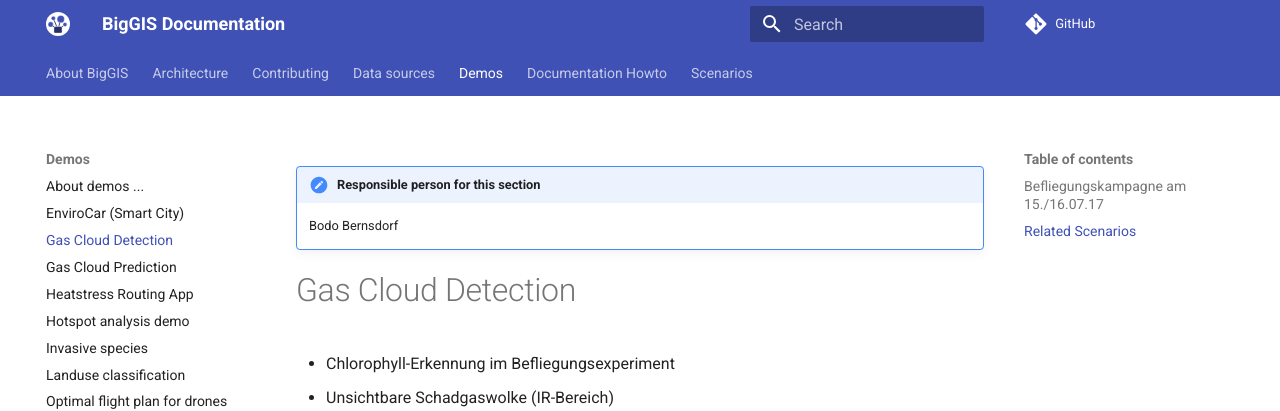
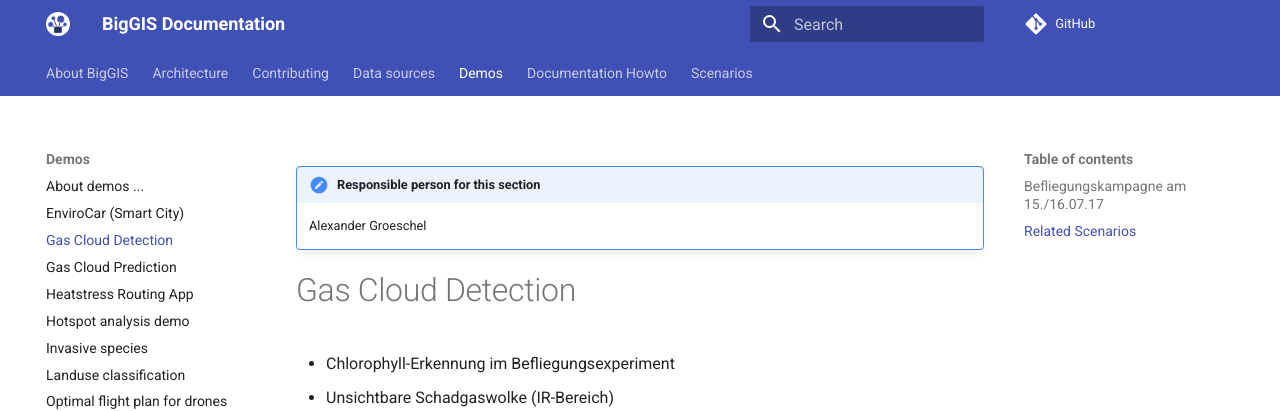
Before and after one commit to biggis-project/biggis-docs, an MkDocs documentation site: the page built from docs/demos/gas-detect.md, in a window 1280 px wide and 1077 px high. Shown: the top 411 px of the window. Built offline with MkDocs 1.6.1 and Material for MkDocs 9.7.7, drawn with Linux system fonts in a browser that asks for light colours; nearby versions of some CDN libraries; a script that is not in the unit is left out; comment, search, counter and statistics services are not loaded; old or Windows-style settings are respelled for this version of MkDocs.

Commit message:
assign responsible person to some docs

```diff
--- a/docs/demos/gas-detect.md
+++ b/docs/demos/gas-detect.md
@@ -1,5 +1,5 @@
 !!! note "Responsible person for this section"
-    Bodo Bernsdorf
+    Alexander Groeschel
 
 # Gas Cloud Detection
 
```
